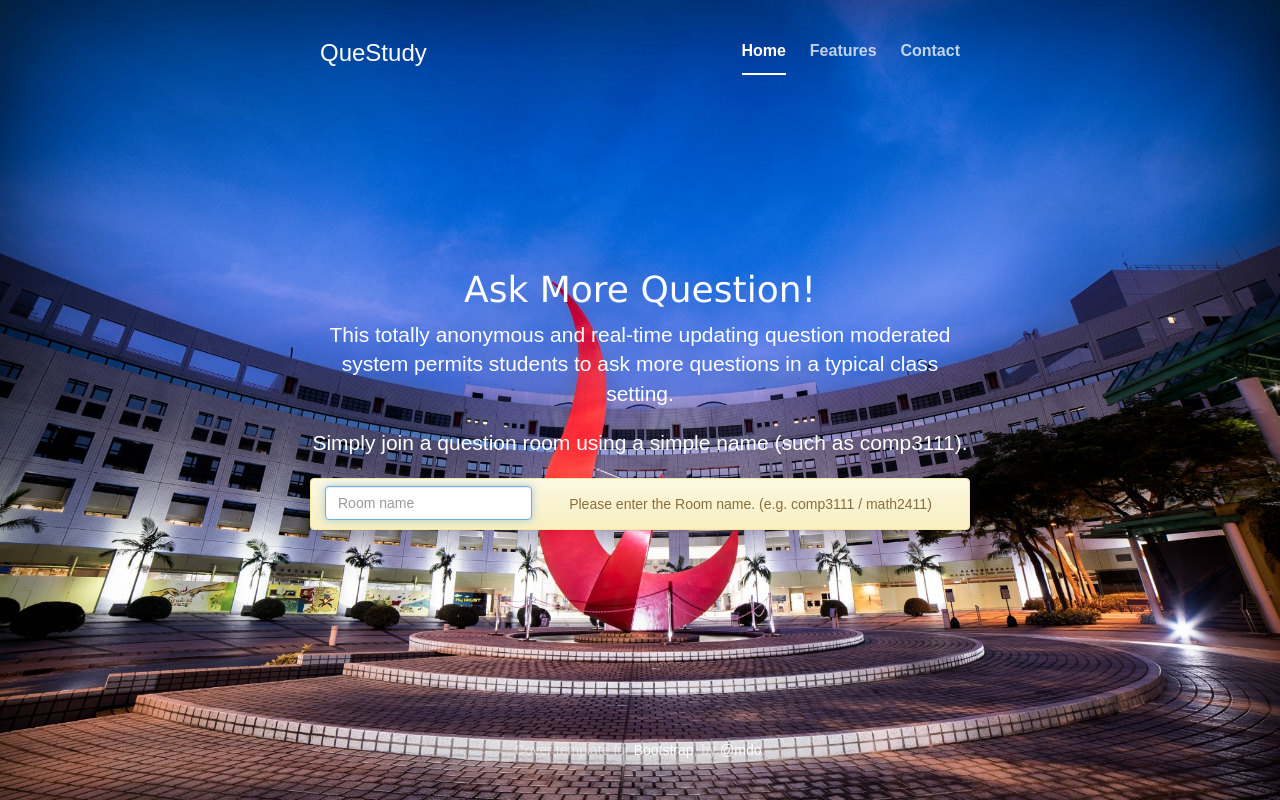
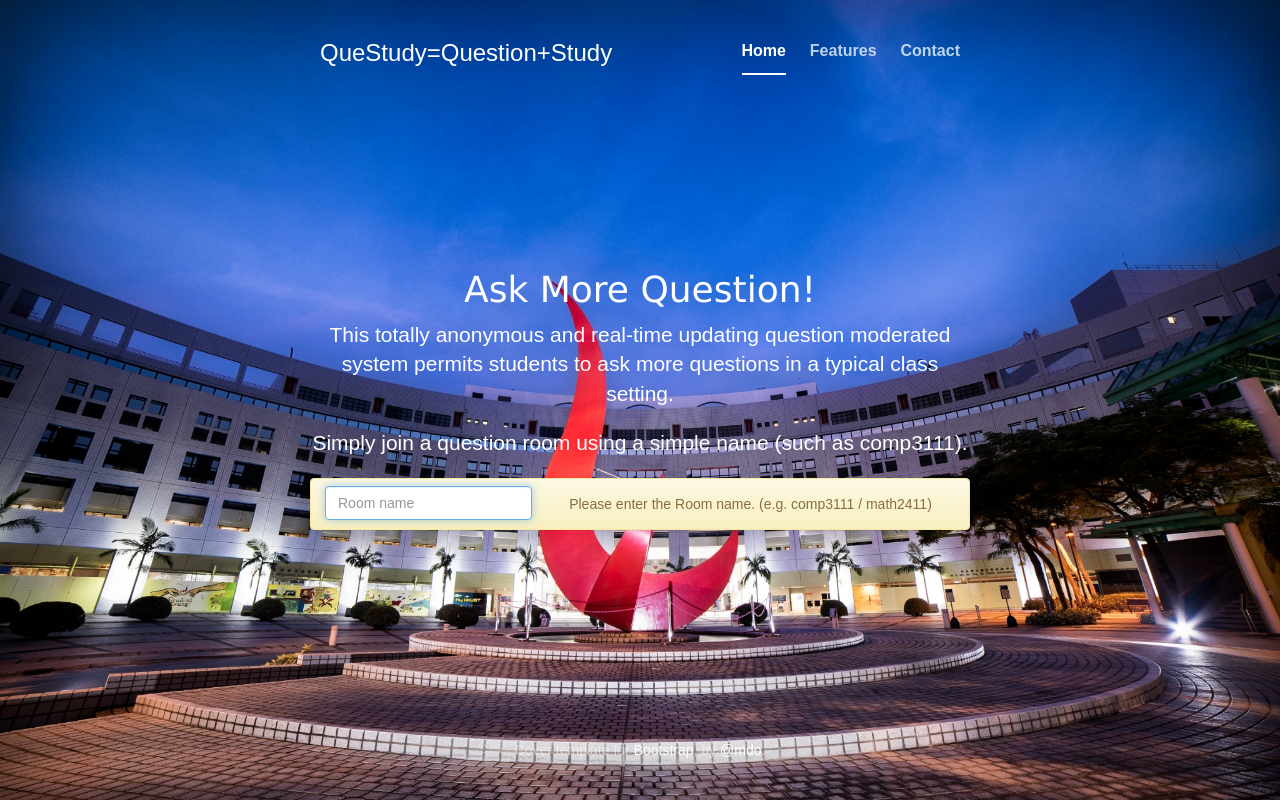
Before and after one commit to kwlaiad/COMP3111-Project, a website: page index.html in a window 1280 px wide. Drawn offline with nearby package versions, Linux system fonts and the light colour scheme.

Commit message:
Re-new of heading

```diff
--- a/index.html
+++ b/index.html
@@ -28,7 +28,7 @@
 			<div class="cover-container">
 				<div class="masthead clearfix">
 					<div class="inner">
-						<h3 class="masthead-brand">QueStudy</h3>
+						<h3 class="masthead-brand">QueStudy=Question+Study</h3>
 						<nav>
 							<ul class="nav masthead-nav">
 								<li class="active"><a href="#">Home</a></li>
```
